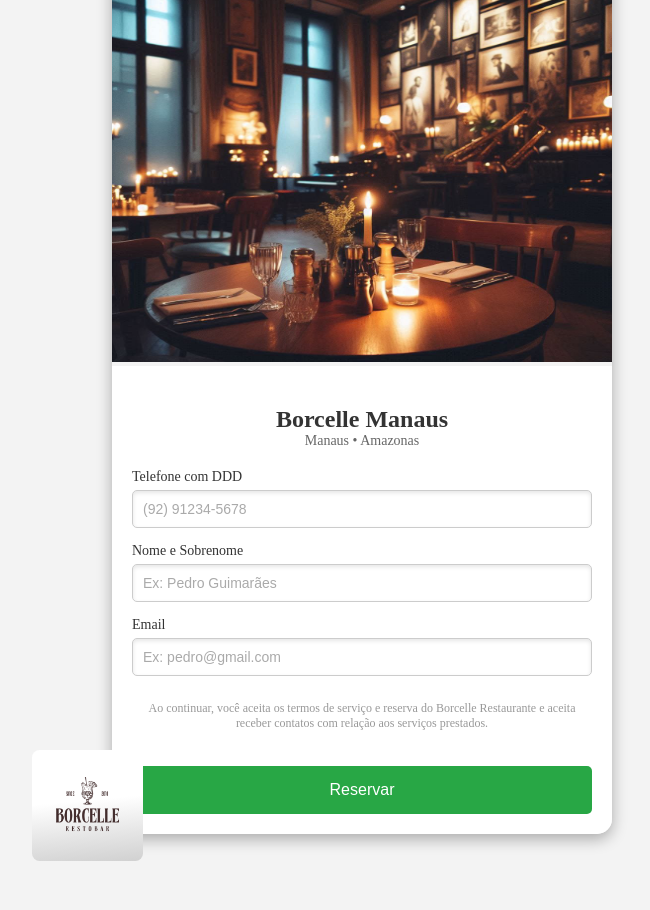
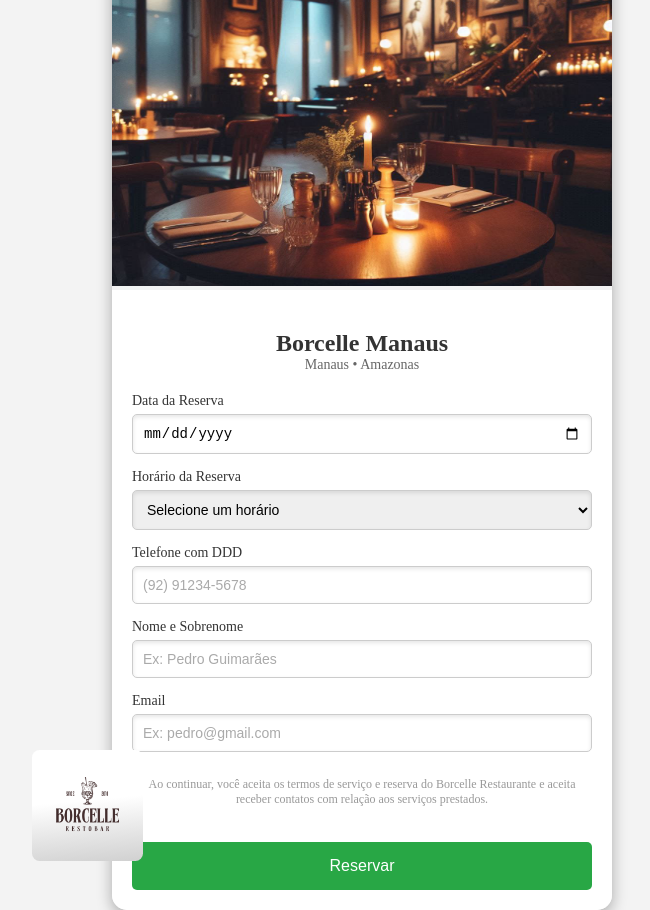
Before and after one commit to Fiwe64/ReservaApi-main, a plain HTML site: page frontend/index.html in a window 1280 px wide. Shown: the whole page, without its empty margins (278-928 px from the left). Before the commit the page ends 861 px from the top, so only its background shows below. Drawn offline with Linux system fonts and the light colour scheme; files whose address does not match are found by name.

Commit message:
Comicio do Lucas

```diff
--- a/frontend/index.html
+++ b/frontend/index.html
@@ -10,44 +10,57 @@
 
 <div class="container">
     <div class="image-container">
-            <!-- Insira a imagem de fundo do restaurante aqui -->
-            <img src="/frontend/img/background.jpg" alt="background-img" class="background-img">
+        <img src="C:/Users/alunoibc/IdeaProjects/ReservaApi-main/frontend/img/background.jpg" alt="background-img" class="background-img">
     </div>
 
     <div class="content">
         <div class="logo">
-                <img src="/frontend/img/logo.png" alt="logo" class="logo-img">
+            <img src="C:/Users/alunoibc/IdeaProjects/ReservaApi-main/frontend/img/logo.png" alt="logo" class="logo-img">
         </div>
 
         <h1>Borcelle Manaus</h1>
         <p>Manaus • Amazonas</p>
 
-            <div class="form-container">
+        <form class="form-container" action="concluido.html" method="POST">
+            <div class="form-group">
+                <label for="data">Data da Reserva</label>
+                <input type="date" id="data" required>
+            </div>
+
+            <div class="form-group">
+                <label for="hora">Horário da Reserva</label>
+                <select id="hora" required>
+                    <option value="" disabled selected>Selecione um horário</option>
+                    <option value="18:00">18:00</option>
+                    <option value="19:00">19:00</option>
+                    <option value="20:00">20:00</option>
+                    <option value="21:00">21:00</option>
+                    <option value="22:00">22:00</option>
+                    <option value="23:00">23:00</option>
+                </select>
+            </div>
+
             <div class="form-group">
                 <label for="telefone">Telefone com DDD</label>
-                    <input type="tel" id="telefone" placeholder="(92) 91234-5678">
+                <input type="tel" id="telefone" placeholder="(92) 91234-5678" required>
             </div>
 
             <div class="form-group">
                 <label for="nome">Nome e Sobrenome</label>
-                    <input type="text" id="nome" placeholder="Ex: Pedro Guimarães">
+                <input type="text" id="nome" placeholder="Ex: Pedro Guimarães" required>
             </div>
 
             <div class="form-group">
                 <label for="email">Email</label>
-                    <input type="email" id="email" placeholder="Ex: pedro@gmail.com">
+                <input type="email" id="email" placeholder="Ex: pedro@gmail.com" required>
             </div>
-
-
-
-
 
             <p class="termos">
                 Ao continuar, você aceita os termos de serviço e reserva do Borcelle Restaurante e aceita receber contatos com relação aos serviços prestados.
             </p>
 
             <button type="submit" class="btn-reservar">Reservar</button>
-            </div>
+        </form>
     </div>
 </div>
 
```
Also changed, not shown: frontend/concluido.html (+2 -2 lines). Lines whose indentation alone changed are shown as unchanged.
